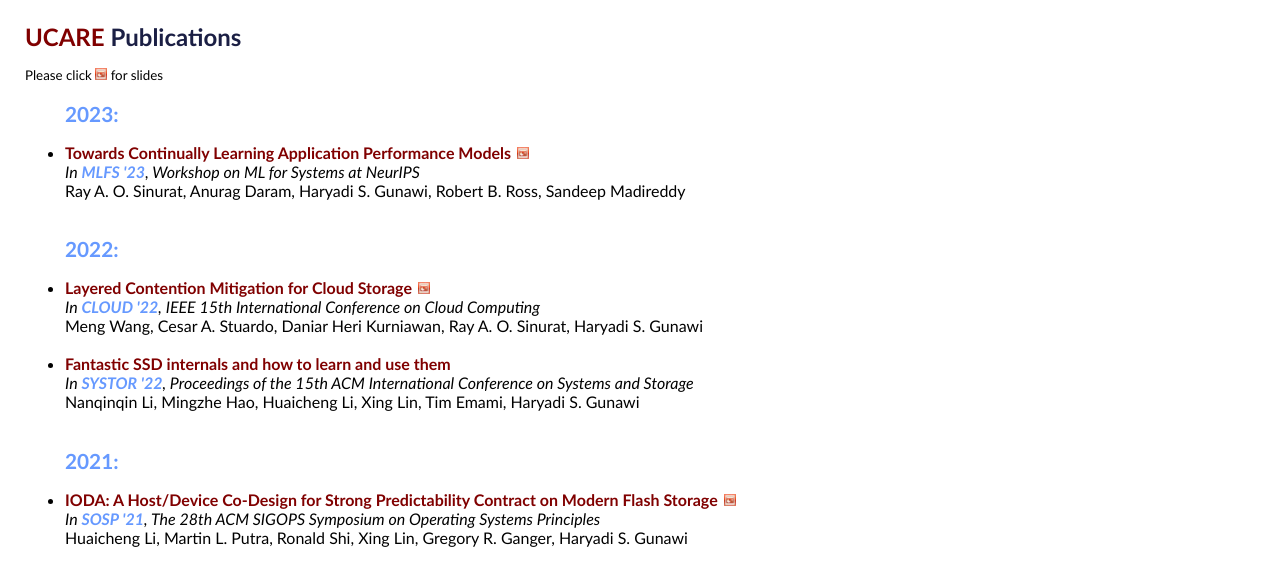
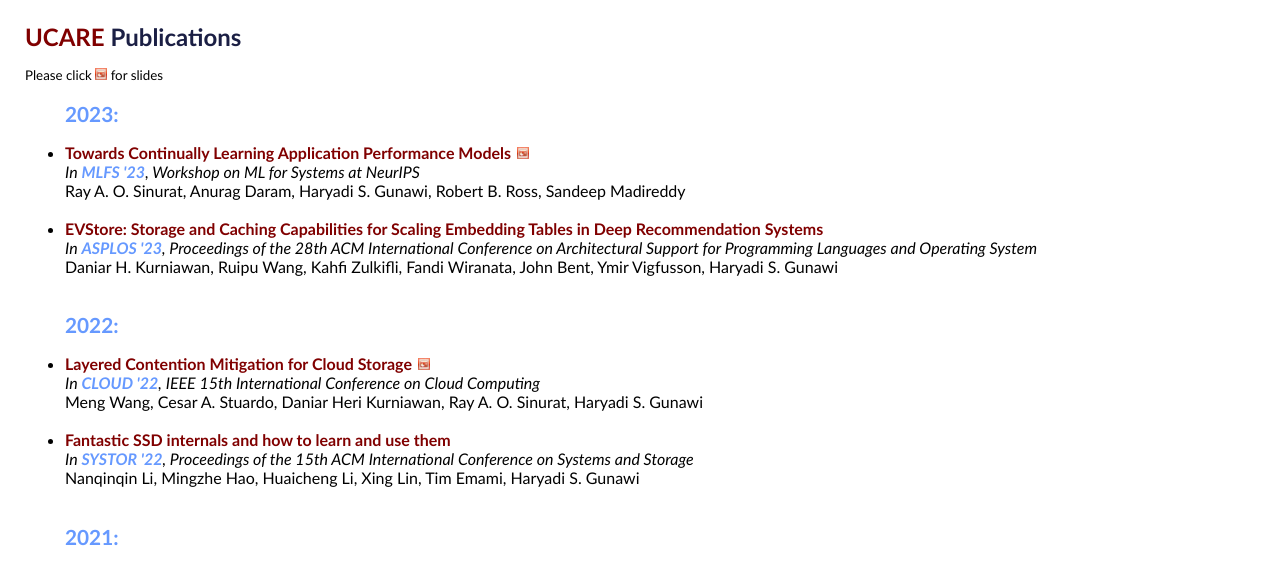
Before and after one commit to ucare-uchicago/ucare-html, a plain HTML site: page pubs.html in a window 1280 px wide. Shown: the part 197-760 px from the top of the page. Drawn offline with Linux system fonts and the light colour scheme.

Commit message:
add evstore

```diff
--- a/pubs.html
+++ b/pubs.html
@@ -166,6 +166,20 @@
   Ray A. O. Sinurat, Anurag Daram, Haryadi S. Gunawi, Robert B. Ross, Sandeep Madireddy
   <br><br>
 </li>
+
+
+<li>
+  <b>
+    <a href="" class="paper">EVStore: Storage and Caching Capabilities for Scaling Embedding Tables in Deep Recommendation Systems</a>
+  </b><br>
+  <i>
+    In <a class=bb href="https://asplos-conference.org/asplos-2023-cfp/">ASPLOS '23</a>,
+    Proceedings of the 28th ACM International Conference on Architectural Support for Programming Languages and Operating System
+  </i><br>
+  Daniar H. Kurniawan, Ruipu Wang, Kahfi Zulkifli, Fandi Wiranata, John Bent, Ymir Vigfusson, Haryadi S. Gunawi
+  <br><br>
+</li>
+
 
 <!-- -------------------------------------------------------- -->
 <h2>2022:</h2>
```
